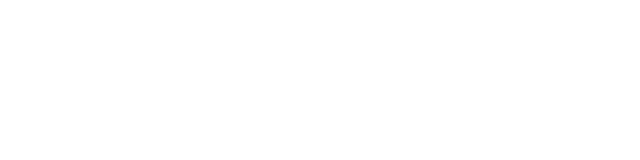
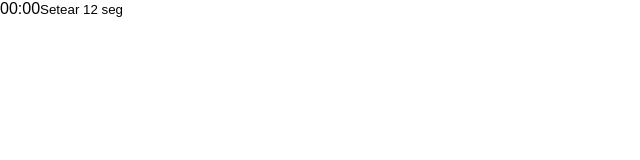
Before and after one commit to santinaranjo/poke-cards, a React app: page /timer in a window 1280 px wide. Before the commit this address had no page. Shown: the top 160 px of the page, without its empty margins (0-640 px from the left). Built offline with nearby package versions, Linux system fonts and the light colour scheme.

Commit message:
Componente Timer

```diff
--- a/src/App.tsx
+++ b/src/App.tsx
@@ -7,6 +7,7 @@
 
 //Dev
 import { StopWatch } from "./components/StopWatch/StopWatch";
+import { Timer } from "./components/Timer/Timer";
 
 
 export const App = () => {
@@ -19,6 +20,7 @@
                 <Route path="/oneplayer-notime" element={<OnePlayerNoTime />} />
                 //Dev
                 <Route path="/stopwatch" element={<StopWatch />} />
+                <Route path="/timer" element={<Timer />} />
             </Routes>
         </BrowserRouter>
     )
--- a/src/components/StopWatch/StopWatch.tsx
+++ b/src/components/StopWatch/StopWatch.tsx
@@ -42,7 +42,7 @@
 
     return(
         <React.Fragment>
-            <span>{`Tiempo: ${stopWatchTime.min}:${stopWatchTime.seg}`}</span>
+            <span>{`${stopWatchTime.min}:${stopWatchTime.seg}`}</span>
         </React.Fragment>
     )
 }
--- /dev/null
+++ b/src/components/Timer/Timer.tsx
@@ -0,0 +1,57 @@
+import React from "react";
+import { useRecoilState } from "recoil";
+import { timerContext, timerTimeContext } from "../../context/timerContext";
+
+export const Timer = () => {
+
+    const [ timerRunning, setTimerRunning ] = useRecoilState(timerContext)
+    const [ timerTime, setTimerTime ] = useRecoilState(timerTimeContext)
+
+    React.useEffect(() => {
+        if (Number(timerTime.seg) === 0) {
+            setTimerRunning(false)
+        } else {
+            setTimerRunning(true)
+        }
+    }, [timerTime])
+
+    React.useEffect(() => {
+        let timeInterval: any
+
+        if (timerRunning) {
+            let timeSec = Number(timerTime.seg)
+            let timeMin = Number(timerTime.min)
+            timeInterval = setInterval(() => {
+                timeSec--
+                let showTime = { min: "", seg: "" }
+                if (timeSec < 10) {
+                    showTime.seg = `0${timeSec}`
+                } else if ( timeSec < 60 ) {
+                    showTime.seg = `${timeSec}`
+                } else {
+                    timeSec = 0
+                    showTime.seg = "00"
+                    timeMin--
+                }
+                if (timeMin < 10) {
+                    showTime.min = `0${timeMin}`
+                } else {
+                    showTime.min = `${timeMin}`
+                }
+                setTimerTime({ min: `${showTime.min}`, seg: `${showTime.seg}` })
+            }, 1000)
+        } else if (!timerRunning) {
+            clearInterval(timeInterval)
+        }
+        return () => clearInterval(timeInterval)
+    }, [timerRunning])
+
+    return(
+        <React.Fragment>
+            <span>{`${timerTime.min}:${timerTime.seg}`}</span>
+            <button onClick={() => {
+                setTimerTime({min: "00", seg: "12"})
+            }}>Setear 12 seg</button>
+        </React.Fragment>
+    )
+}
--- /dev/null
+++ b/src/context/timerContext.tsx
@@ -0,0 +1,11 @@
+import { atom } from "recoil";
+
+export const timerContext = atom({
+    key: "timerContext",
+    default: false
+})
+
+export const timerTimeContext = atom({
+    key: "timerTimeContext",
+    default: { min: "00", seg: "00" }
+})
--- a/src/pages/OnePlayerNoTime/OnePlayerNoTime.tsx
+++ b/src/pages/OnePlayerNoTime/OnePlayerNoTime.tsx
@@ -22,7 +22,7 @@
         setStopWatchRunning(true)
     }, [])
 
-    const handleClick = () => {
+    const handlePauseClick = () => {
         setStopWatchRunning(false)
     }
 
@@ -30,7 +30,8 @@
         <React.Fragment>
             <StopWatch />
             <GameGrid />
-            <button onClick={handleClick}>Parar</button>
+            <button>Pausar</button>
+            <button>Reiniciar</button>
         </React.Fragment>
 
     )
```
